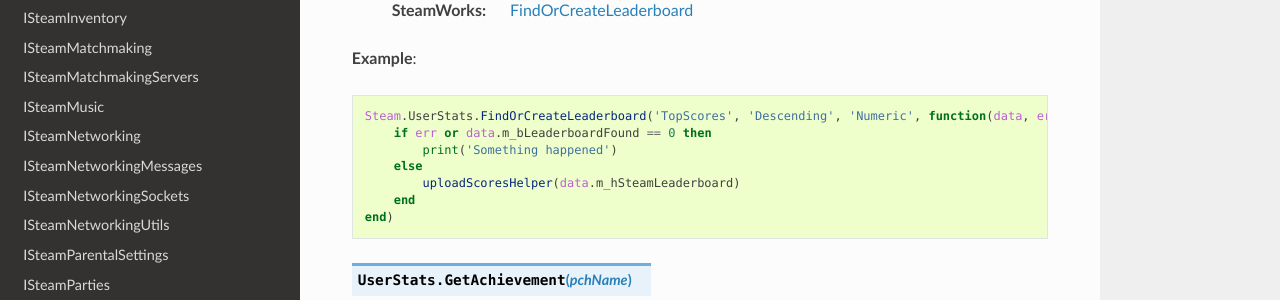
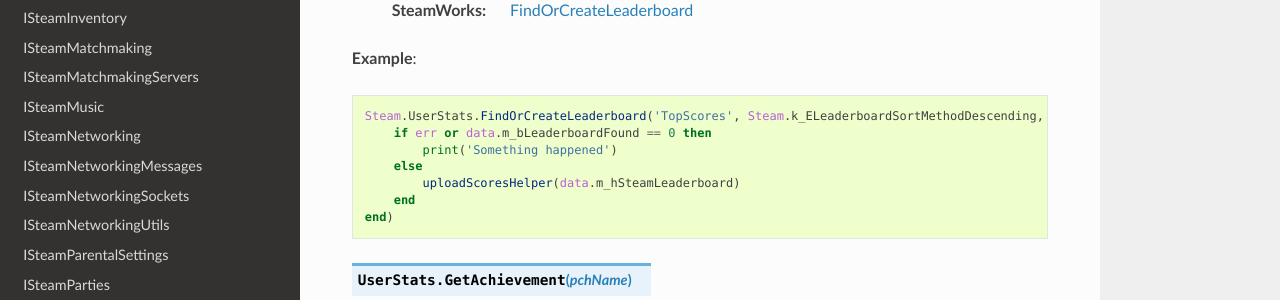
Before and after one commit to uspgamedev/luasteam, a Sphinx documentation site: the page built from docs/auto/userstats.rst, in a window 1280 px wide and 900 px high, scrolled down 4537 px. Shown: the part 151-451 px from the top of the window. Built offline with Sphinx 7.4.7 and the Read the Docs theme 3.1.0, drawn with Linux system fonts in a browser that asks for light colours; some of the changed text lies outside the part shown.

Commit message:
UserStats fixes

```diff
--- a/docs/auto/userstats.rst
+++ b/docs/auto/userstats.rst
@@ -115,7 +115,7 @@
 **Example**::
 
     -- Download global entries 1-100
-    Steam.UserStats.DownloadLeaderboardEntries(handle, 'Global', 1, 100, function(data, err)
+    Steam.UserStats.DownloadLeaderboardEntries(handle, Steam.k_ELeaderboardDataRequestGlobal, 1, 100, function(data, err)
         if err then
             print('Error happened')
         else
@@ -188,7 +188,7 @@
 
 **Example**::
 
-    Steam.UserStats.FindOrCreateLeaderboard('TopScores', 'Descending', 'Numeric', function(data, err)
+    Steam.UserStats.FindOrCreateLeaderboard('TopScores', Steam.k_ELeaderboardSortMethodDescending, Steam.k_ELeaderboardDisplayTypeNumeric, function(data, err)
         if err or data.m_bLeaderboardFound == 0 then
             print('Something happened')
         else
@@ -846,7 +850,8 @@
 
     local function uploadScoresHelper(handle)
         local score = getScore()
-        Steam.UserStats.UploadLeaderboardScore(handle, 'KeepBest', score, nil, function(data, err)
+        local KeepBest = Steam.k_ELeaderboardUploadScoreMethodKeepBest
+        Steam.UserStats.UploadLeaderboardScore(handle, KeepBest, score, nil, 0, function(data, err)
             if err or data.m_bSuccess == 0 then
                 print('Upload score failed')
             else
```
Also changed, not shown: other parts of docs/auto/userstats.rst (+4 -0 lines), 1 other file.
